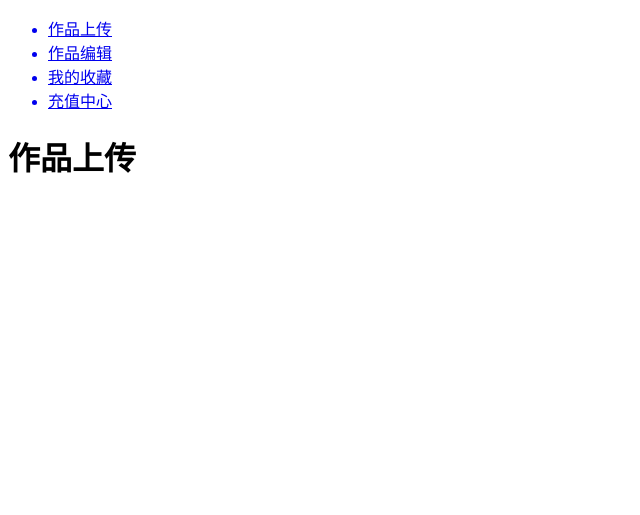
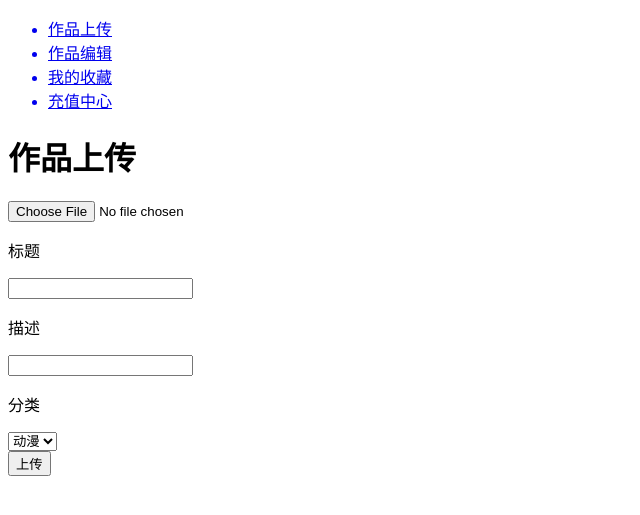
Before and after one commit to kongxx3282/mypictures, a Django app: page /usercenter/upload/ in a window 1280 px wide. Shown: the top 515 px of the page, without its empty margins (0-640 px from the left). Run offline with Django 3.2, Linux system fonts and the light colour scheme.

Commit message:
update usercenter

```diff
--- a/templates/usercenter/upload.html
+++ b/templates/usercenter/upload.html
@@ -14,5 +14,25 @@
     </ul>
 </div>
 <h1>作品上传</h1>
+
+
+     <form method="post" id='formBox' name="form">
+            <input type="file" accept="image/*" id="chooseImage" name="upload">
+             <p>标题</p><input type="text" name="title">
+             <p>描述</p><input type="text" name="description">
+             <p>分类</p>
+             <select name="category">
+                <option value="animation">动漫</option>
+                <option value="food">美食</option>
+                <option value="scenery">风景</option>
+                <option value="people">人像</option>
+                <option value="other">其它</option>
+             </select>
+      </form>
+
+    <button type="button">上传</button>
+
+
+
 </body>
 </html>
```
